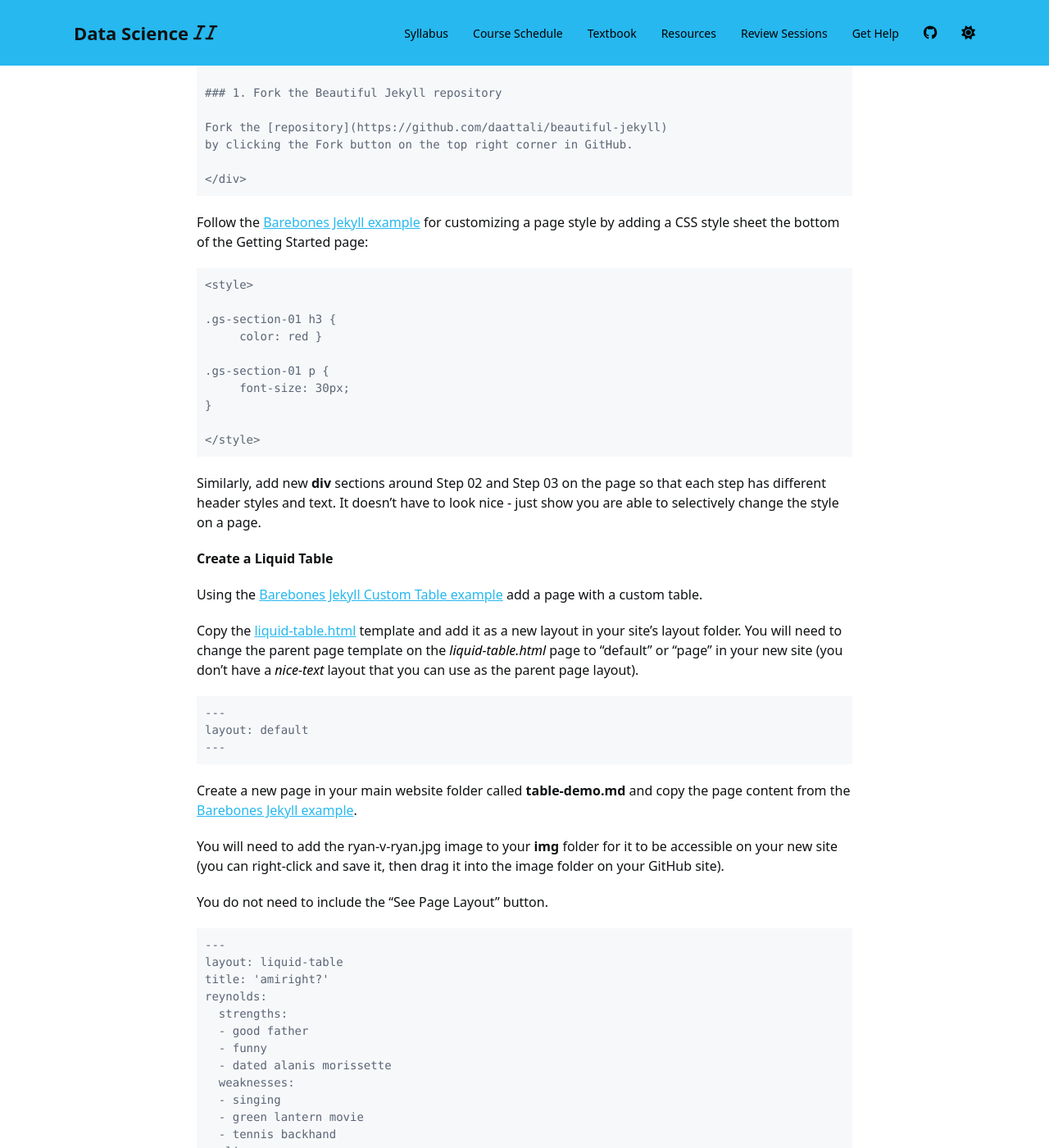
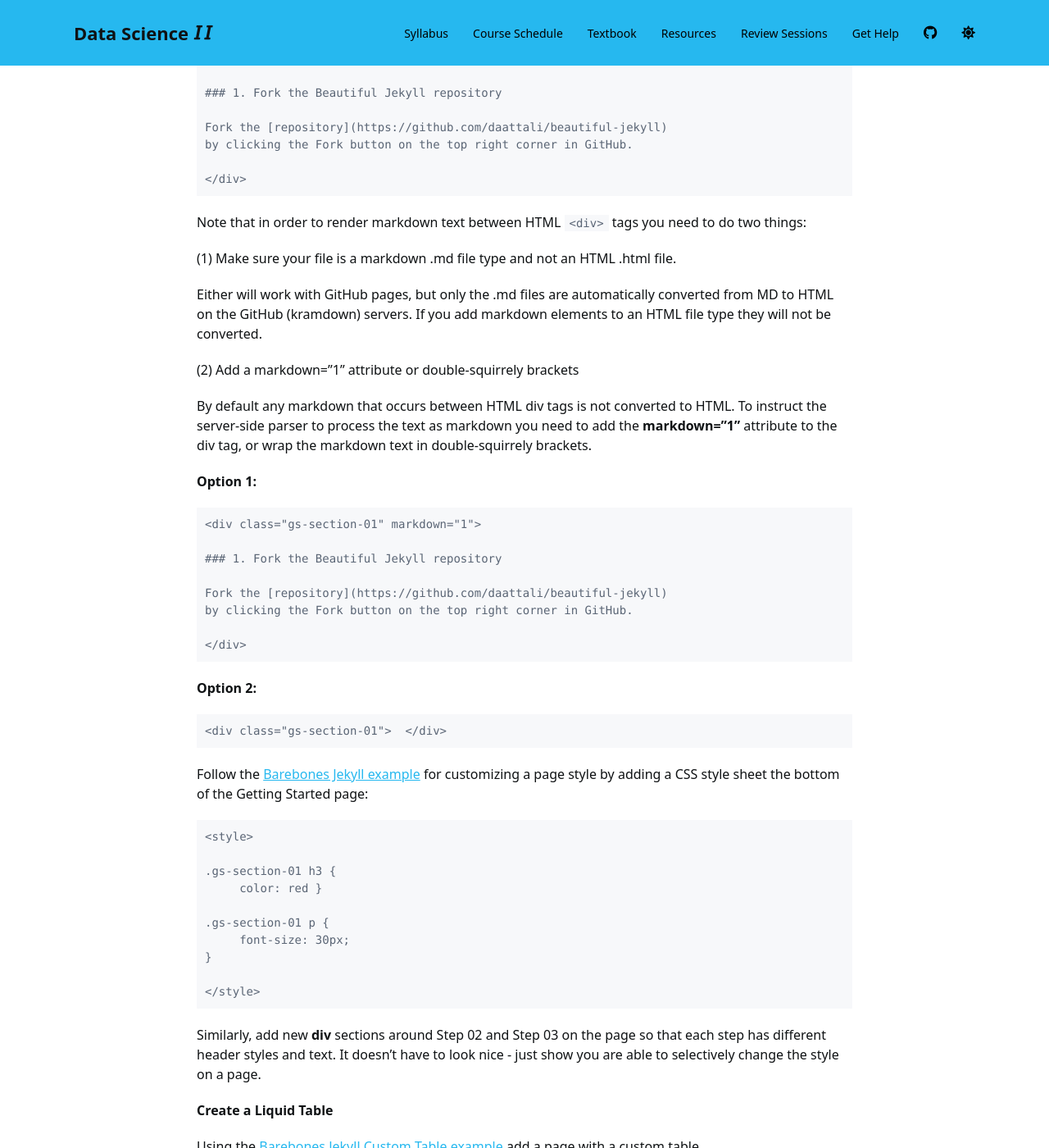
Before and after one commit to DS4PS/cpp-527-fall-2020, a Jekyll site: the page built from schedule.md, in a window 1280 px wide and 1400 px high, scrolled down 46196 px. Shown: the whole window at 82% size. Built offline with Jekyll 4.4.1, drawn with Linux system fonts in a browser that asks for light colours; nearby versions of some CDN libraries; a script bundle is joined from its source files by our own code; library files that are not in the unit come from our copies; a style sheet for code colours, icons or effects is not loaded.

Commit message:
Update schedule.md

````diff
--- a/schedule.md
+++ b/schedule.md
@@ -1960,6 +1960,42 @@ Fork the [repository](https://github.com/daattali/beautiful-jekyll)
 by clicking the Fork button on the top right corner in GitHub.
 
 </div>
+```
+
+Note that in order to render markdown text between HTML `<div>` tags you need to do two things:
+
+(1) Make sure your file is a markdown .md file type and not an HTML .html file.
+
+Either will work with GitHub pages, but only the .md files are automatically converted from MD to HTML on the GitHub (kramdown) servers. If you add markdown elements to an HTML file type they will not be converted.
+
+(2) Add a markdown="1" attribute or double-squirrely brackets
+
+By default any markdown that occurs between HTML div tags is not converted to HTML. To instruct the server-side parser to process the text as markdown you need to add the **markdown="1"** attribute to the div tag, or wrap the markdown text in double-squirrely brackets.
+
+**Option 1:**
+
+```
+<div class="gs-section-01" markdown="1">
+
+### 1. Fork the Beautiful Jekyll repository
+
+Fork the [repository](https://github.com/daattali/beautiful-jekyll)
+by clicking the Fork button on the top right corner in GitHub.
+
+</div>
+```
+
+**Option 2:**
+
+```
+<div class="gs-section-01"> {{
+
+### 1. Fork the Beautiful Jekyll repository
+
+Fork the [repository](https://github.com/daattali/beautiful-jekyll)
+by clicking the Fork button on the top right corner in GitHub.
+
+}} </div>
 ```
 
 Follow the [Barebones Jekyll example](http://ds4ps.org/barebones-jekyll/page1) for customizing a page style by adding a CSS style sheet the bottom of the Getting Started page:
````
